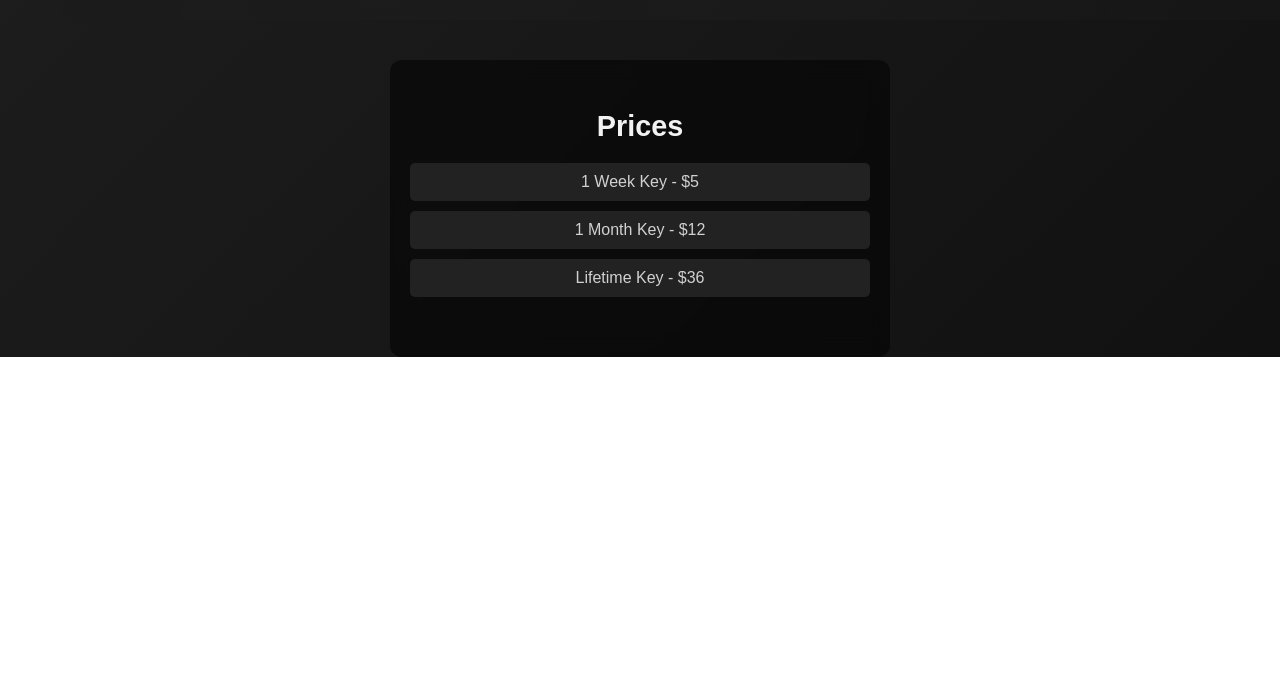
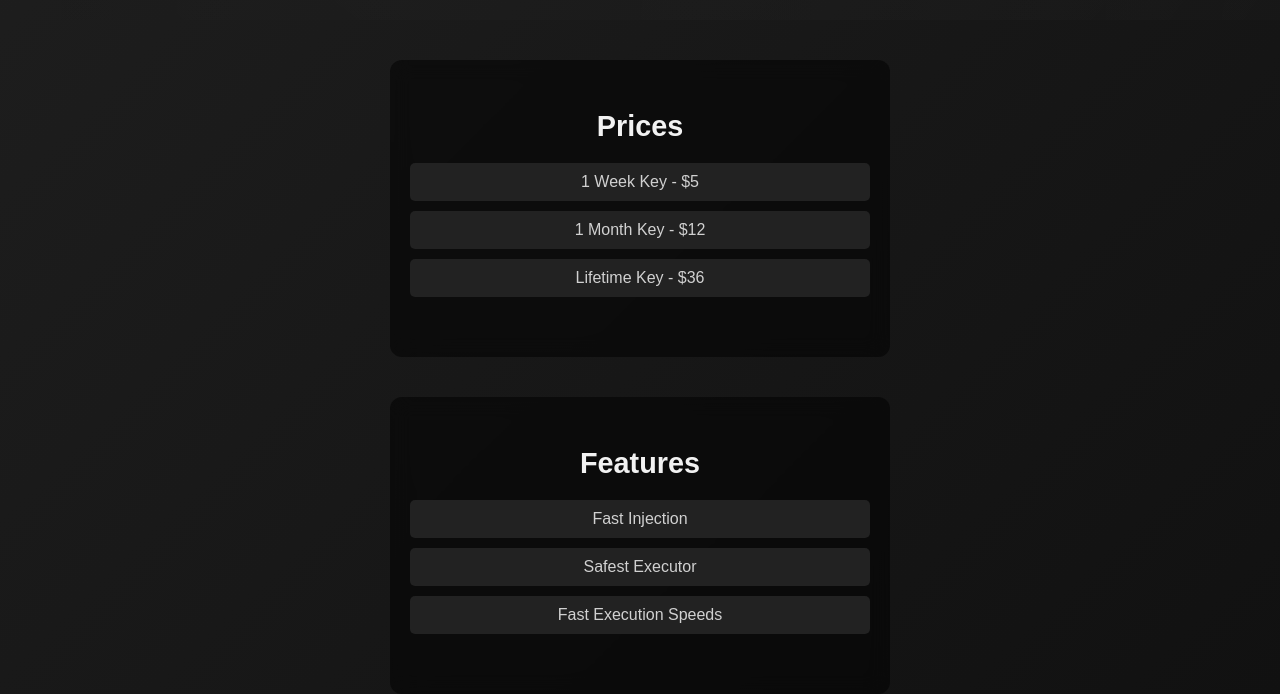
Before and after one commit to silentalex1/sakura, a plain HTML site: page cristall/index.html in a window 1280 px wide. Shown: the part 780-1474 px from the top of the page. Before the commit the page ends 1137 px from the top, so only its background shows below. Drawn offline with Linux system fonts and the light colour scheme.

Commit message:
Update index.html

```diff
--- a/cristall/index.html
+++ b/cristall/index.html
@@ -3,7 +3,7 @@
 <head>
     <meta charset="UTF-8">
     <meta name="viewport" content="width=device-width, initial-scale=1.0">
-    <title>Cristal - Roblox Executor</title>
+    <title>Cristall - Roblox Executor</title>
     <style>
         /* Reset and Base Styling */
         * {
@@ -22,9 +22,9 @@
         /* Custom Cursor */
         #custom-cursor {
             position: fixed;
-            width: 12px;
-            height: 12px;
-            background-color: rgba(255, 255, 255, 0.9);
+            width: 20px; /* Increased size */
+            height: 20px; /* Increased size */
+            background-color: #fff;
             border: 2px solid #000;
             border-radius: 50%;
             pointer-events: none;
@@ -33,8 +33,8 @@
         }
         /* Cursor Hover Effect */
         button:hover ~ #custom-cursor {
-            width: 20px;
-            height: 20px;
+            width: 30px;
+            height: 30px;
             background-color: #444;
         }
 
@@ -115,6 +115,38 @@
             background: #444;
         }
 
+        /* Feature Section */
+        #feature-section {
+            padding: 50px 20px;
+            background: rgba(0, 0, 0, 0.5);
+            backdrop-filter: blur(10px);
+            border-radius: 12px;
+            margin: 40px auto 0;
+            max-width: 500px;
+            text-align: center;
+        }
+        #feature-section h2 {
+            font-size: 1.8rem;
+            color: #f2f2f2;
+            margin-bottom: 20px;
+        }
+        #feature-section ul {
+            list-style: none;
+            font-size: 1rem;
+            color: #d1d1d1;
+            padding: 0;
+        }
+        #feature-section li {
+            margin-bottom: 10px;
+            padding: 10px;
+            background: #222;
+            border-radius: 5px;
+            transition: background 0.3s;
+        }
+        #feature-section li:hover {
+            background: #444;
+        }
+
         /* Smooth Scroll and Animation */
         html {
             scroll-behavior: smooth;
@@ -144,9 +176,10 @@
 
     <!-- Main Content -->
     <div class="container">
-        <h1>Cristal - Roblox Executor</h1>
+        <h1>Cristall - Roblox Executor</h1>
         <div class="buttons">
             <button id="price-btn">Price</button>
+            <button id="features-btn">Features</button>
             <button id="discord-btn">Discord</button>
         </div>
     </div>
@@ -158,6 +191,16 @@
             <li>1 Week Key - $5</li>
             <li>1 Month Key - $12</li>
             <li>Lifetime Key - $36</li>
+        </ul>
+    </div>
+
+    <!-- Feature Section -->
+    <div id="feature-section">
+        <h2>Features</h2>
+        <ul>
+            <li>Fast Injection</li>
+            <li>Safest Executor</li>
+            <li>Fast Execution Speeds</li>
         </ul>
     </div>
 
@@ -178,6 +221,11 @@
             document.getElementById('price-section').scrollIntoView({ behavior: 'smooth' });
         };
 
+        // Scroll to Feature Section
+        document.getElementById('features-btn').onclick = () => {
+            document.getElementById('feature-section').scrollIntoView({ behavior: 'smooth' });
+        };
+
         // Redirect to Discord Invite
         document.getElementById('discord-btn').onclick = () => {
             window.location.href = 'https://discord.gg/FYKtUZWBj8'; // Replace with actual invite link
```
